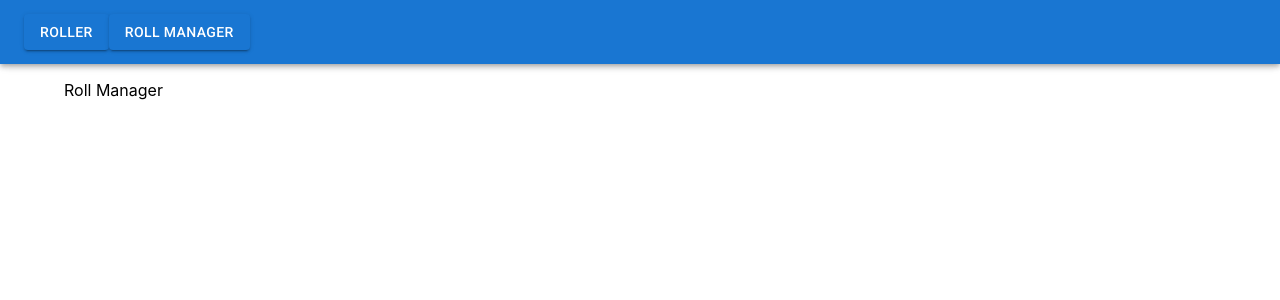
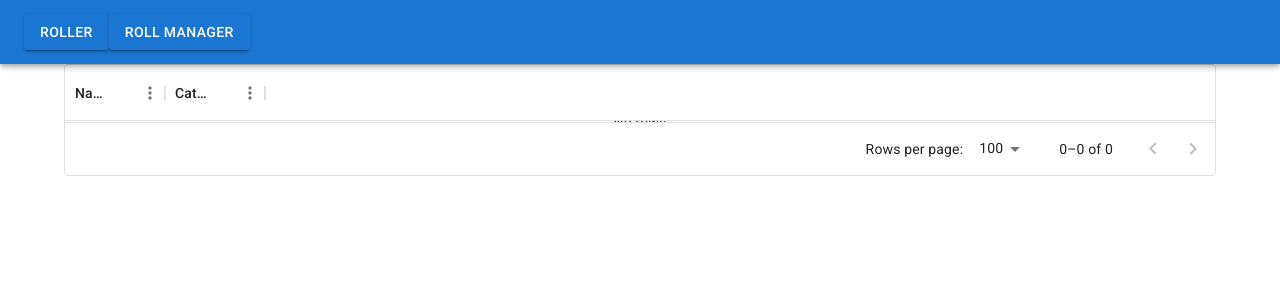
Before and after one commit to c-grattan/droll, a React (Create React App) app: page / in a window 1280 px wide. Both pictures are taken after a click on the button "ROLL MANAGER". Shown: the top 300 px of the page. Built offline with nearby package versions, Linux system fonts and the light colour scheme; the HTML template or start-up script is replaced by a standard one.

Commit message:
Add datagrid to roll manager

```diff
--- a/package.json
+++ b/package.json
@@ -8,6 +8,7 @@
     "@fontsource/roboto": "^5.0.8",
     "@mui/icons-material": "^5.14.3",
     "@mui/material": "^5.14.5",
+    "@mui/x-data-grid": "^6.18.2",
     "@testing-library/jest-dom": "^5.16.5",
     "@testing-library/react": "^13.4.0",
     "@testing-library/user-event": "^13.5.0",
--- a/src/App.tsx
+++ b/src/App.tsx
@@ -21,7 +21,7 @@ function App() {
 				},
 				{
 					title: "Roll Manager",
-					content: <RollManagerComponent />
+					content: <RollManagerComponent rollManager={rollManager} />
 				}
 			]} />
 		</Container>
--- a/src/components/rollmanagercomponent/RollManagerComponent.tsx
+++ b/src/components/rollmanagercomponent/RollManagerComponent.tsx
@@ -1,5 +1,27 @@
-export const RollManagerComponent = () => {
+import { DataGrid, GridColDef } from "@mui/x-data-grid"
+import { RollManager } from "../../classes/rollManager/RollManager";
+
+type RMCProps = {
+	rollManager: RollManager
+}
+
+export const RollManagerComponent = ({rollManager}: RMCProps) => {
+	const columns: GridColDef[] = [
+		{
+			field: 'name',
+			headerName: 'Name'
+		},
+		{
+			field: 'category',
+			headerName: 'Category'
+		}
+	];
+
 	return <>
-		<p>Roll Manager</p>
+		<DataGrid
+			data-testid="rollmanager-datagrid"
+			columns={columns}
+			rows={rollManager.rolls}
+		/>
 	</>;
 }
```
Also changed, not shown: 2 other files (tests, documents, lock files or other folders).
